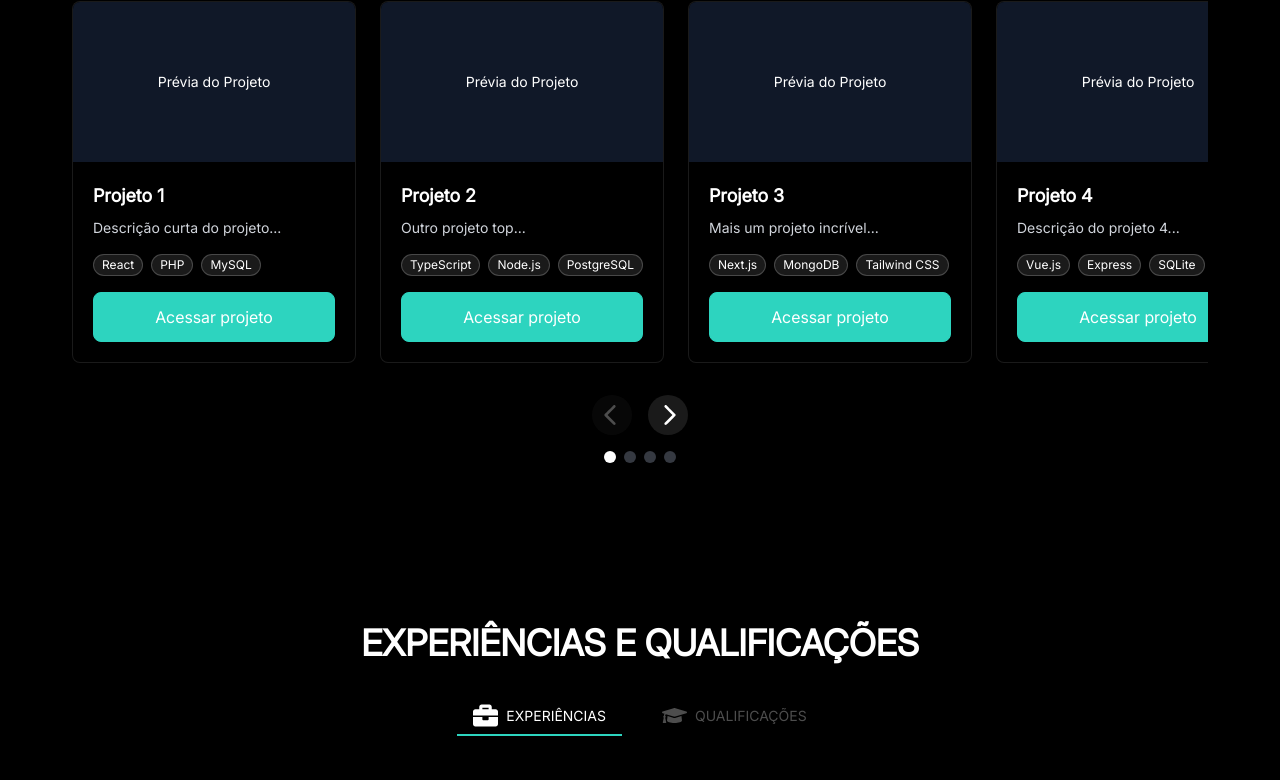
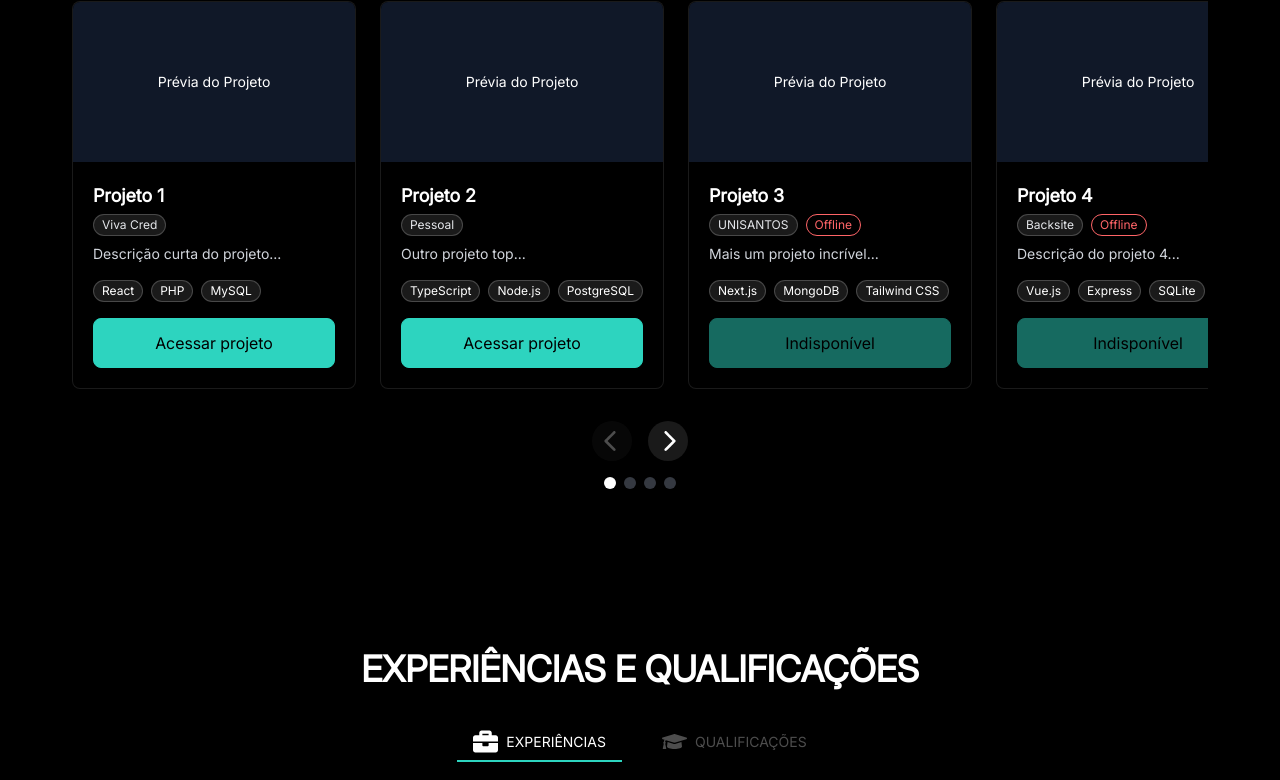
Before and after one commit to lucascarmon4/portfolio-lucascarmona, a React (Vite) app: page / in a window 1280 px wide. Shown: the part 967-1747 px from the top of the page. Built offline with nearby package versions, Linux system fonts and the light colour scheme.

Commit message:
projects cards

```diff
--- a/src/components/Button.tsx
+++ b/src/components/Button.tsx
@@ -3,6 +3,7 @@ type Props = {
     onClick?: () => void;
     className?: string;
     type: "primary" | "secondary";
+    disabled?: boolean;
 };
 
 function Button({
@@ -10,20 +11,35 @@ function Button({
     onClick = () => {},
     className = "",
     type = "primary",
+    disabled = false,
 }: Props) {
     const isPrimary = type === "primary";
 
     return (
         <button
+            disabled={disabled}
             onClick={onClick}
-            className={`text-white relative overflow-hidden inline-block px-6 py-3 rounded-lg border border-primary
-        font-['Inter400'] cursor-pointer z-0 group hover:translate-y-[-2px] transition-transform duration-300 ease-in-out
-        ${isPrimary ? "text-black bg-primary" : "text-primary bg-transparent"}
-        ${className}`}
+            className={`
+                relative overflow-hidden inline-block px-6 py-3 rounded-lg border font-['Inter400']
+                transition-transform duration-300 ease-in-out
+                ${
+                    disabled
+                        ? "opacity-50 cursor-not-allowed"
+                        : "cursor-pointer hover:translate-y-[-2px] group"
+                }
+                ${
+                    isPrimary
+                        ? `bg-primary border-primary text-black`
+                        : `bg-transparent border-primary text-primary`
+                }
+                ${className}
+            `}
         >
             {/* fundo animado */}
+            {!disabled && (
                 <span
-                className={`absolute top-0 h-full w-0 z-0 transition-all duration-300 ease-in-out  cursor-pointer
+                    className={`
+                        absolute top-0 h-full w-0 z-0 transition-all duration-300 ease-in-out cursor-pointer
                         ${
                             isPrimary
                                 ? "left-0 group-hover:w-full bg-black"
@@ -31,10 +47,14 @@ function Button({
                         }
                     `}
                 ></span>
+            )}
 
-            {/* conteúdo do botão */}
+            {/* conteúdo */}
             <span
-                className={`relative z-10 transition-colors duration-300 ease-in-out cursor-pointer`}
+                className={`
+                    relative z-10 transition-colors duration-300 ease-in-out
+                    ${!disabled ? "group-hover:text-white cursor-pointer" : ""}
+                `}
             >
                 {children}
             </span>
--- a/src/components/ProjectsSection/ProjectCard.tsx
+++ b/src/components/ProjectsSection/ProjectCard.tsx
@@ -7,9 +7,20 @@ type Props = {
     image?: string;
     link: string;
     idx: number;
+    source: string; // ex: 'UNISANTOS', 'Pessoal', 'Viva Cred'
+    isOffline?: boolean; // default false
 };
 
-function ProjectCard({ title, description, techs, image, link, idx }: Props) {
+function ProjectCard({
+    title,
+    description,
+    techs,
+    image,
+    link,
+    idx,
+    source,
+    isOffline = false,
+}: Props) {
     return (
         <div
             data-aos="fade-down"
@@ -32,8 +43,22 @@ function ProjectCard({ title, description, techs, image, link, idx }: Props) {
             {/* conteúdo */}
             <div className="p-5 flex flex-col flex-1 justify-between">
                 <div>
-                    <h3 className="text-lg font-semibold mb-2">{title}</h3>
+                    <h3 className="text-lg font-semibold mb-1">{title}</h3>
+                    {/* fonte */}
+                    <div className="flex items-center flex-wrap gap-2 mb-2">
+                        <span className="text-xs px-2 py-0.5 rounded-full bg-white/10 border border-white/20 text-gray-200">
+                            {source}
+                        </span>
+                        {isOffline && (
+                            <span className="text-xs px-2 py-0.5 rounded-full text-red-400 border border-red-400">
+                                Offline
+                            </span>
+                        )}
+                    </div>
+
                     <p className="text-sm text-gray-300 mb-4">{description}</p>
+
+                    {/* techs */}
                     <div className="flex flex-wrap gap-2 mb-4">
                         {techs.map((tech) => (
                             <span
@@ -45,11 +70,16 @@ function ProjectCard({ title, description, techs, image, link, idx }: Props) {
                         ))}
                     </div>
                 </div>
+
+                {/* botão */}
                 <Button
                     type="primary"
-                    onClick={() => window.open(link, "_blank")}
+                    onClick={() => {
+                        if (!isOffline) window.open(link, "_blank");
+                    }}
+                    disabled={isOffline}
                 >
-                    Acessar projeto
+                    {isOffline ? "Indisponível" : "Acessar projeto"}
                 </Button>
             </div>
         </div>
--- a/src/data/projects.json
+++ b/src/data/projects.json
@@ -3,36 +3,48 @@
         "title": "Projeto 1",
         "description": "Descrição curta do projeto...",
         "techs": ["React", "PHP", "MySQL"],
-        "link": "https://github.com/seu-projeto"
+        "link": "https://github.com/seu-projeto",
+        "source": "Viva Cred",
+        "isOffline": false
     },
     {
         "title": "Projeto 2",
         "description": "Outro projeto top...",
         "techs": ["TypeScript", "Node.js", "PostgreSQL"],
-        "link": "https://github.com/seu-projeto2"
+        "link": "https://github.com/seu-projeto2",
+        "source": "Pessoal",
+        "isOffline": false
     },
     {
         "title": "Projeto 3",
         "description": "Mais um projeto incrível...",
         "techs": ["Next.js", "MongoDB", "Tailwind CSS"],
-        "link": "https://github.com/seu-projeto3"
+        "link": "https://github.com/seu-projeto3",
+        "source": "UNISANTOS",
+        "isOffline": true
     },
     {
         "title": "Projeto 4",
         "description": "Descrição do projeto 4...",
         "techs": ["Vue.js", "Express", "SQLite"],
-        "link": "https://github.com/seu-projeto4"
+        "link": "https://github.com/seu-projeto4",
+        "source": "Backsite",
+        "isOffline": true
     },
     {
         "title": "Projeto 5",
         "description": "Descrição do projeto 5...",
         "techs": ["Angular", "Firebase", "Bootstrap"],
-        "link": "https://github.com/seu-projeto5"
+        "link": "https://github.com/seu-projeto5",
+        "source": "Pessoal",
+        "isOffline": false
     },
     {
         "title": "Projeto 6",
         "description": "Descrição do projeto 6...",
         "techs": ["Svelte", "Django", "PostgreSQL"],
-        "link": "https://github.com/seu-projeto6"
+        "link": "https://github.com/seu-projeto6",
+        "source": "UNISANTOS",
+        "isOffline": false
     }
 ]
```
Lines whose indentation alone changed are shown as unchanged.
